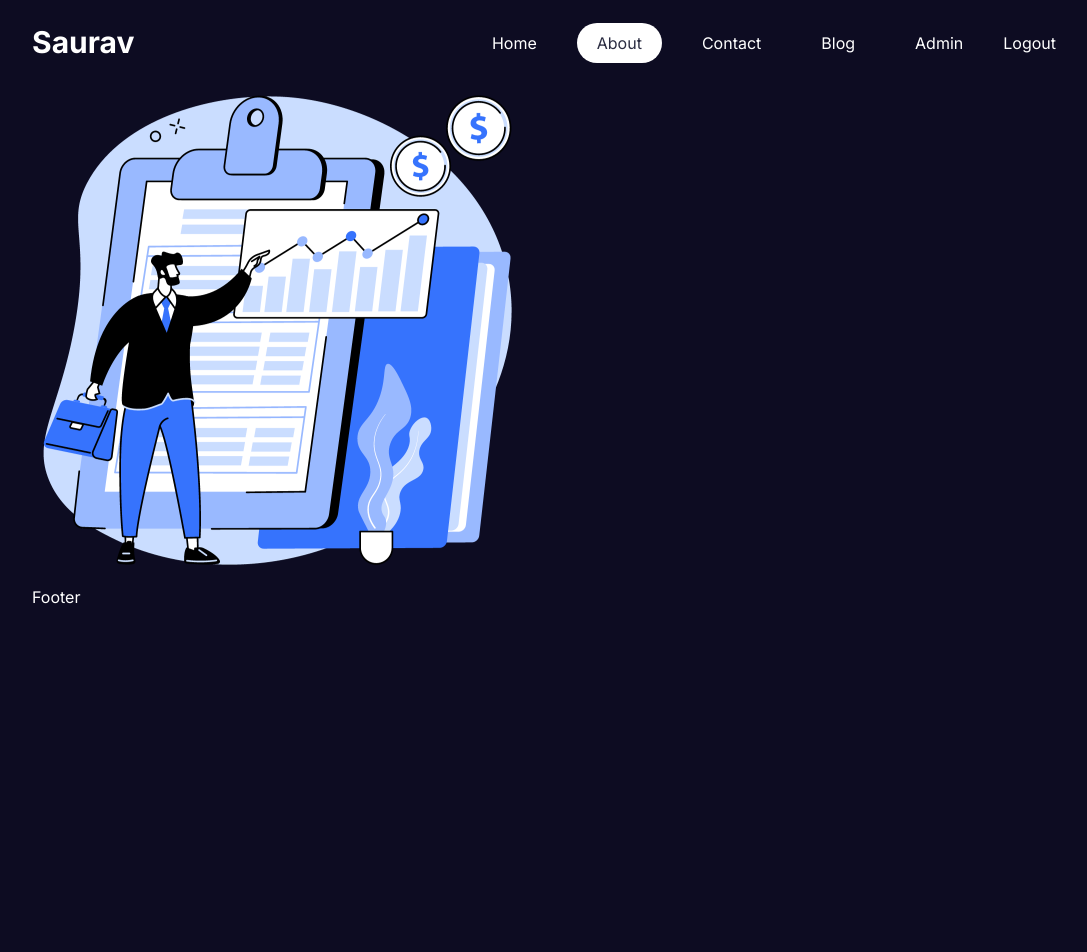
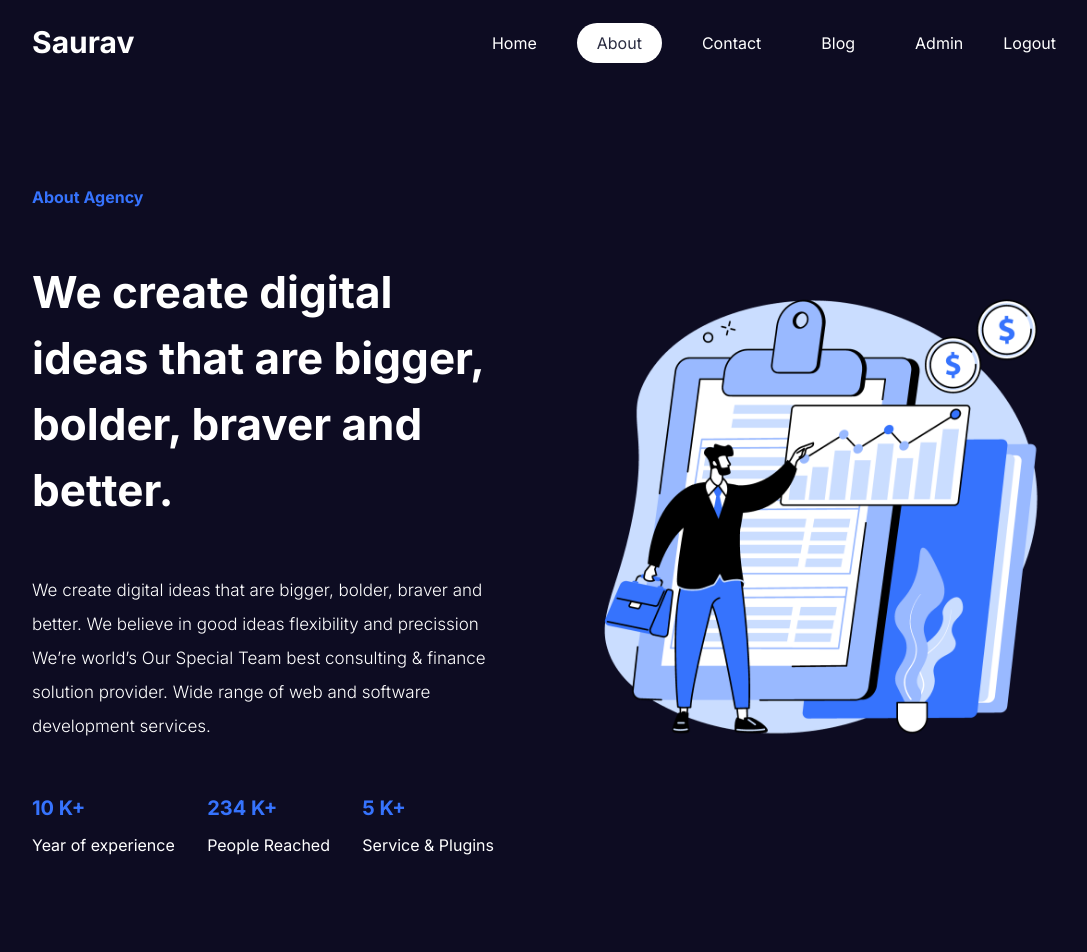
Before and after one commit to saurav-ghimire/Blog-App-With-Next.js, a Next.js app: page /about in a window 1280 px wide. Shown: the top 952 px of the page, without its empty margins (96-1183 px from the left). Before the commit the page ends 800 px from the top, so only its background shows below. Built offline with nearby package versions, Linux system fonts and the light colour scheme.

Commit message:
About page created

```diff
--- a/src/app/about/about.module.css
+++ b/src/app/about/about.module.css
@@ -0,0 +1,67 @@
+.container {
+  display: flex;
+  gap: 100px;
+  padding: 100px 0;
+}
+
+.textContainer {
+  flex: 1;
+  display: flex;
+  flex-direction: column;
+  gap: 50px;
+}
+
+.subtitle{
+  color:var(--btn);
+  font-weight: bold;
+}
+
+.title{
+  font-size: 44px;
+  font-weight: bold;
+}
+
+.desc{
+  font-size: 17px;
+  font-weight: 300;
+  line-height: 2;
+}
+
+.boxes{
+  display: flex;
+  align-items: center;
+  justify-content: space-between;
+}
+
+.box{
+  display: flex;
+  flex-direction: column;
+  gap: 10px;
+}
+
+.box h1{
+  color: var(--btn);
+  font-weight: bold;
+  font-size: 20px;
+}
+
+.imgContainer {
+  flex: 1;
+  position: relative;
+}
+
+.img{
+  object-fit: contain;
+}
+
+@media (max-width: 768px) {
+  .container {
+    flex-direction: column;
+    text-align: center;
+  }
+
+  .boxes{
+    flex-direction: column;
+    gap: 50px;
+  }
+}
--- a/src/app/about/page.jsx
+++ b/src/app/about/page.jsx
@@ -1,13 +1,53 @@
 import Image from "next/image";
+import styles from "./about.module.css";
+
+export const metadata = {
+  title: "About Page",
+  description: "About description",
+};
 
 
-function About() {
+const AboutPage = () => {
+
+  // console.log("lets check where it works")
   return (
-    <>
-      {/* Use the imported image */}
-      <Image src="/about.png" alt="About Image" width={500} height={500} />
-    </>
+    <div className={styles.container}>
+      <div className={styles.textContainer}>
+        <h2 className={styles.subtitle}>About Agency</h2>
+        <h1 className={styles.title}>
+          We create digital ideas that are bigger, bolder, braver and better.
+        </h1>
+        <p className={styles.desc}>
+          We create digital ideas that are bigger, bolder, braver and better. We
+          believe in good ideas flexibility and precission We’re world’s Our
+          Special Team best consulting & finance solution provider. Wide range
+          of web and software development services.
+        </p>
+        <div className={styles.boxes}>
+          <div className={styles.box}>
+            <h1>10 K+</h1>
+            <p>Year of experience</p>
+          </div>
+          <div className={styles.box}>
+            <h1>234 K+</h1>
+            <p>People Reached</p>
+          </div>
+          <div className={styles.box}>
+            <h1>5 K+</h1>
+            <p>Service & Plugins</p>
+          </div>
+        </div>
+      </div>
+      <div className={styles.imgContainer}>
+        <Image
+          src="/about.png"
+          alt="About Image"
+          fill
+          className={styles.img}
+        />
+      </div>
+    </div>
   );
-}
+};
 
-export default About;
+export default AboutPage;
```
